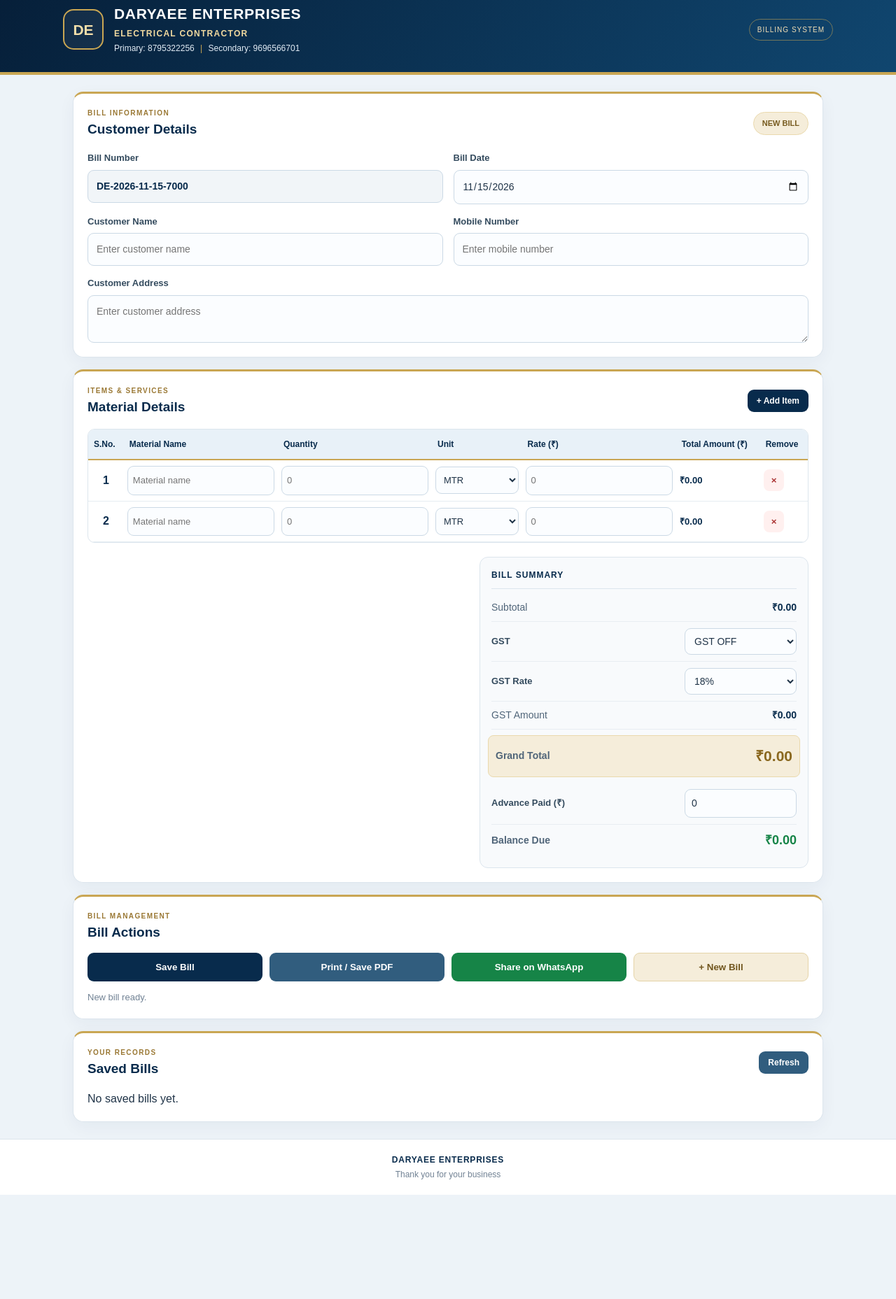
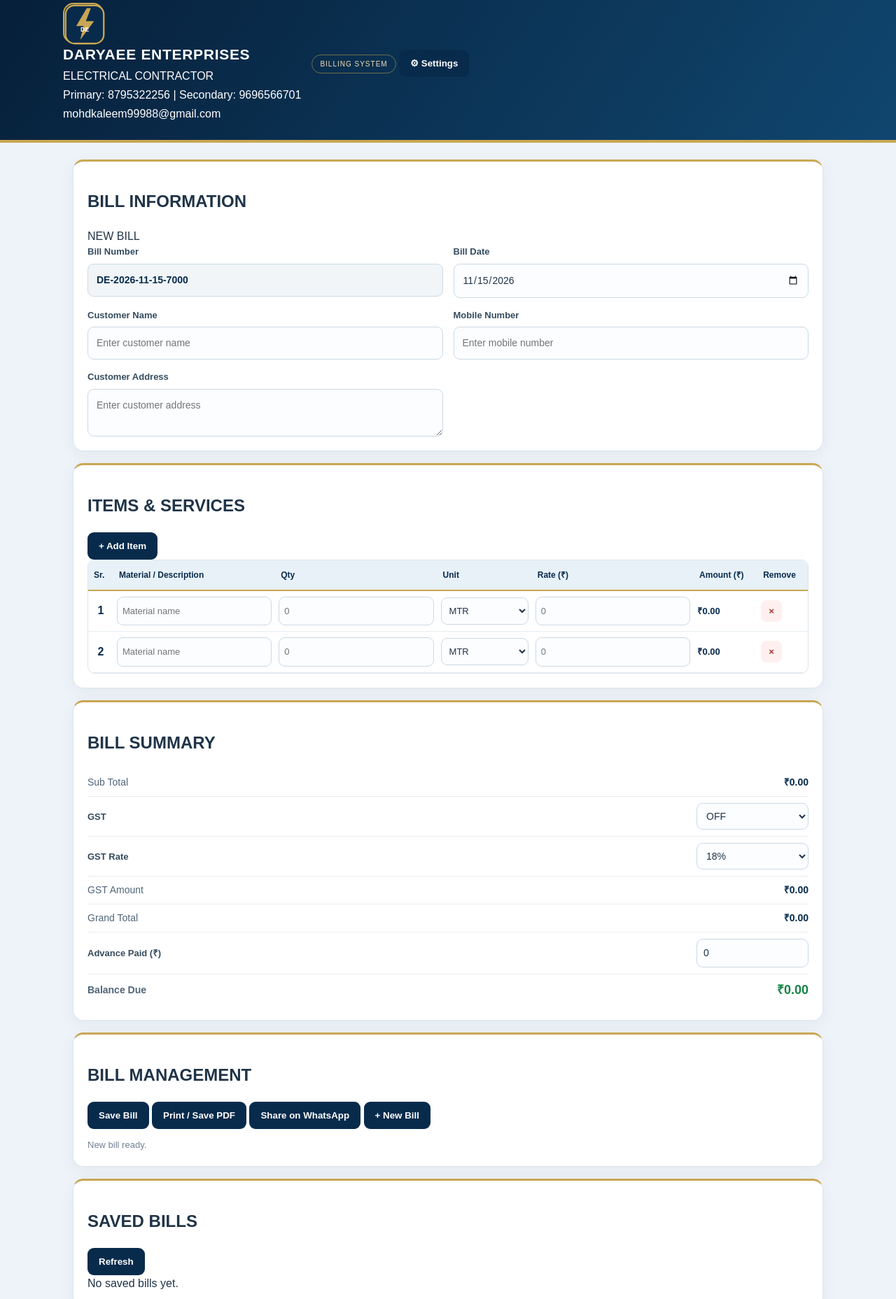
Before and after one commit to mohdkaleem99988-cloud/daryaee-billing-app, a plain HTML site: page index.html in a window 1280 px wide. Shown: the part 18-1875 px from the top of the page at 70% size. Before the commit the page ends 1726 px from the top, so only its background shows below. Drawn offline with nearby package versions, Linux system fonts and the light colour scheme.

Commit message:
Update index.html

```diff
--- a/index.html
+++ b/index.html
@@ -1,143 +1,171 @@
-
-<!doctype html>
+<!DOCTYPE html>
 <html lang="en">
 <head>
-  <meta charset="utf-8">
-  <meta name="viewport" content="width=device-width, initial-scale=1">
+  <meta charset="UTF-8">
+  <meta name="viewport" content="width=device-width, initial-scale=1.0">
   <meta name="theme-color" content="#082b4c">
-  <meta name="description" content="DARYAEE ENTERPRISES Electrical Contractor Billing">
-  <title>DARYAEE ENTERPRISES | Professional Billing</title>
+  <title>DARYAEE ENTERPRISES - Billing System</title>
   <link rel="manifest" href="manifest.webmanifest">
   <link rel="stylesheet" href="style.css">
 </head>
 <body>
 
 <header class="top">
-  <div class="brand-mark">DE</div>
-  <div class="brand-info">
-    <h1>DARYAEE ENTERPRISES</h1>
-    <p class="subtitle">ELECTRICAL CONTRACTOR</p>
-    <p class="contact">
-      Primary: 8795322256
-      <span>|</span>
-      Secondary: 9696566701
-    </p>
+  <div class="brand">
+    <div class="brand-mark">
+      <svg viewBox="0 0 100 100" width="58" height="58" aria-label="DE Electrical logo">
+        <rect x="3" y="3" width="94" height="94" rx="22" fill="#082b4c" stroke="#c9a653" stroke-width="4"/>
+        <path d="M55 10 L29 54 H47 L39 88 L73 42 H53 L65 10 Z" fill="#c9a653"/>
+        <text x="50" y="68" text-anchor="middle" font-size="15" font-weight="bold" fill="white">DE</text>
+      </svg>
+    </div>
+    <div class="brand-info">
+      <h1 id="brandName">DARYAEE ENTERPRISES</h1>
+      <p id="brandTagline">ELECTRICAL CONTRACTOR</p>
+      <p>Primary: <span id="primaryPhoneDisplay">8795322256</span> | Secondary: <span id="secondaryPhoneDisplay">9696566701</span></p>
+      <p id="businessEmailDisplay">mohdkaleem99988@gmail.com</p>
+    </div>
   </div>
-  <div class="header-label">BILLING SYSTEM</div>
+  <div class="header-actions">
+    <span class="header-label">BILLING SYSTEM</span>
+    <button type="button" id="settingsBtn" class="settings-btn">⚙ Settings</button>
+  </div>
 </header>
 
-<main>
+<main class="container">
 
-  <section class="panel">
-    <div class="section-head">
-      <div>
-        <span class="eyebrow">BILL INFORMATION</span>
-        <h2>Customer Details</h2>
-      </div>
-      <span class="tag">NEW BILL</span>
+  <section id="settingsPanel" class="panel settings-panel" hidden>
+    <div class="section-heading">
+      <h2>⚙ Business Settings</h2>
+      <button type="button" id="closeSettings" class="secondary-btn">Close ✕</button>
     </div>
 
     <div class="form-grid">
-      <label>
-        Bill Number
-        <input id="billNo" readonly>
+      <label>Business Name
+        <input type="text" id="businessNameSetting" value="DARYAEE ENTERPRISES">
       </label>
+      <label>Business Tagline
+        <input type="text" id="businessTaglineSetting" value="ELECTRICAL CONTRACTOR">
+      </label>
+      <label>Primary Phone
+        <input type="tel" id="primaryPhoneSetting" value="8795322256">
+      </label>
+      <label>Secondary Phone
+        <input type="tel" id="secondaryPhoneSetting" value="9696566701">
+      </label>
+      <label>Email Address
+        <input type="email" id="businessEmailSetting" value="mohdkaleem99988@gmail.com">
+      </label>
+      <label>Default GST
+        <select id="defaultGstModeSetting">
+          <option value="OFF">GST OFF</option>
+          <option value="ON">GST ON</option>
+        </select>
+      </label>
+      <label>Default GST Rate
+        <select id="defaultGstRateSetting">
+          <option value="5">5%</option>
+          <option value="12">12%</option>
+          <option value="18">18%</option>
+          <option value="28">28%</option>
+        </select>
+      </label>
+    </div>
+    <button type="button" id="saveSettings" class="primary-btn">Save Settings</button>
+  </section>
 
-      <label>
-        Bill Date
-        <input id="billDate" type="date">
+  <section class="panel">
+    <div class="section-heading">
+      <h2>BILL INFORMATION</h2>
+      <span class="section-tag">NEW BILL</span>
+    </div>
+
+    <div class="form-grid">
+      <label>Bill Number
+        <input type="text" id="billNo" readonly>
       </label>
-
-      <label>
-        Customer Name
-        <input id="customerName" placeholder="Enter customer name">
+      <label>Bill Date
+        <input type="date" id="billDate">
       </label>
-
-      <label>
-        Mobile Number
-        <input id="customerPhone" inputmode="tel" placeholder="Enter mobile number">
+      <label>Customer Name
+        <input type="text" id="customerName" placeholder="Enter customer name">
       </label>
-
-      <label class="wide">
-        Customer Address
-        <textarea id="customerAddress" rows="2" placeholder="Enter customer address"></textarea>
+      <label>Mobile Number
+        <input type="tel" id="customerPhone" placeholder="Enter mobile number">
+      </label>
+      <label class="full-width">Customer Address
+        <textarea id="customerAddress" placeholder="Enter customer address"></textarea>
       </label>
     </div>
   </section>
 
   <section class="panel">
-    <div class="section-head">
-      <div>
-        <span class="eyebrow">ITEMS & SERVICES</span>
-        <h2>Material Details</h2>
-      </div>
-      <button id="addRow" class="small-btn" type="button">+ Add Item</button>
+    <div class="section-heading">
+      <h2>ITEMS & SERVICES</h2>
+      <button type="button" id="addRow" class="secondary-btn">+ Add Item</button>
     </div>
 
     <div class="table-wrap">
       <table>
         <thead>
           <tr>
-            <th>S.No.</th>
-            <th>Material Name</th>
-            <th>Quantity</th>
+            <th>Sr.</th>
+            <th>Material / Description</th>
+            <th>Qty</th>
             <th>Unit</th>
             <th>Rate (₹)</th>
-            <th>Total Amount (₹)</th>
-            <th class="no-print">Remove</th>
+            <th>Amount (₹)</th>
+            <th>Remove</th>
           </tr>
         </thead>
         <tbody id="itemsBody"></tbody>
       </table>
     </div>
+  </section>
 
-    <div class="bill-summary">
-      <div class="summary-heading">BILL SUMMARY</div>
+  <section class="panel">
+    <div class="section-heading">
+      <h2>BILL SUMMARY</h2>
+    </div>
 
+    <div class="summary-grid">
       <div class="summary-row">
-        <span>Subtotal</span>
+        <span>Sub Total</span>
         <strong id="subTotal">₹0.00</strong>
       </div>
-
       <div class="summary-row">
         <label for="gstMode">GST</label>
         <select id="gstMode">
-          <option value="OFF">GST OFF</option>
-          <option value="ON">GST ON</option>
+          <option value="OFF">OFF</option>
+          <option value="ON">ON</option>
         </select>
       </div>
-
       <div class="summary-row">
         <label for="gstRate">GST Rate</label>
         <select id="gstRate">
           <option value="5">5%</option>
           <option value="12">12%</option>
-          <option value="18" selected>18%</option>
+          <option value="18">18%</option>
           <option value="28">28%</option>
           <option value="CUSTOM">Custom</option>
         </select>
       </div>
-
-      <div id="customGstWrap" class="custom-gst" style="display:none">
+      <div class="summary-row" id="customGstWrap" hidden>
         <label for="customGst">Custom GST %</label>
-        <input id="customGst" type="number" value="0">
+        <input type="number" id="customGst" min="0" max="100" value="0">
       </div>
-
       <div class="summary-row">
         <span>GST Amount</span>
         <strong id="gstAmount">₹0.00</strong>
       </div>
-
-      <div class="summary-row grand-row">
+      <div class="summary-row grand-total">
         <span>Grand Total</span>
         <strong id="grandTotal">₹0.00</strong>
       </div>
-
       <div class="summary-row">
         <label for="advancePaid">Advance Paid (₹)</label>
-        <input id="advancePaid" type="number" value="0">
+        <input type="number" id="advancePaid" min="0" value="0">
       </div>
-
       <div class="summary-row balance-row">
         <span>Balance Due</span>
         <strong id="balanceDue">₹0.00</strong>
@@ -145,39 +173,34 @@
     </div>
   </section>
 
-  <section class="panel actions">
-    <div class="action-heading">
-      <span class="eyebrow">BILL MANAGEMENT</span>
-      <h2>Bill Actions</h2>
+  <section class="panel">
+    <div class="section-heading">
+      <h2>BILL MANAGEMENT</h2>
     </div>
-
-    <div class="action-buttons">
-      <button id="saveBill" type="button">Save Bill</button>
-      <button id="printBill" class="secondary" type="button">Print / Save PDF</button>
-      <button id="shareBill" class="whatsapp" type="button">Share on WhatsApp</button>
-      <button id="newBill" class="light" type="button">+ New Bill</button>
+    <div class="action-grid">
+      <button type="button" id="saveBill" class="primary-btn">Save Bill</button>
+      <button type="button" id="printBill" class="primary-btn">Print / Save PDF</button>
+      <button type="button" id="shareBill" class="whatsapp-btn">Share on WhatsApp</button>
+      <button type="button" id="newBill" class="secondary-btn">+ New Bill</button>
     </div>
-
-    <p id="status" role="status"></p>
+    <p id="status" class="status"></p>
   </section>
 
   <section class="panel">
-    <div class="section-head">
-      <div>
-        <span class="eyebrow">YOUR RECORDS</span>
-        <h2>Saved Bills</h2>
-      </div>
-      <button id="refreshHistory" class="small-btn secondary" type="button">Refresh</button>
+    <div class="section-heading">
+      <h2>SAVED BILLS</h2>
+      <button type="button" id="refreshHistory" class="secondary-btn">Refresh</button>
     </div>
-
-    <div id="history" class="history">No saved bills yet.</div>
+    <div id="history"></div>
   </section>
 
 </main>
 
-<footer>
-  <strong>DARYAEE ENTERPRISES</strong>
-  <span>Thank you for your business</span>
+<footer class="footer">
+  <strong id="footerBusinessName">DARYAEE ENTERPRISES</strong>
+  <p>Electrical Contractor</p>
+  <p>8795322256 | 9696566701</p>
+  <a href="mailto:mohdkaleem99988@gmail.com">mohdkaleem99988@gmail.com</a>
 </footer>
 
 <script src="app.js"></script>
```
